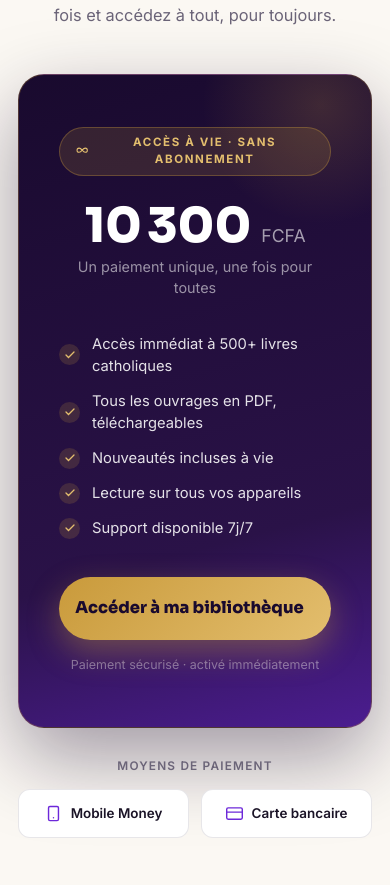
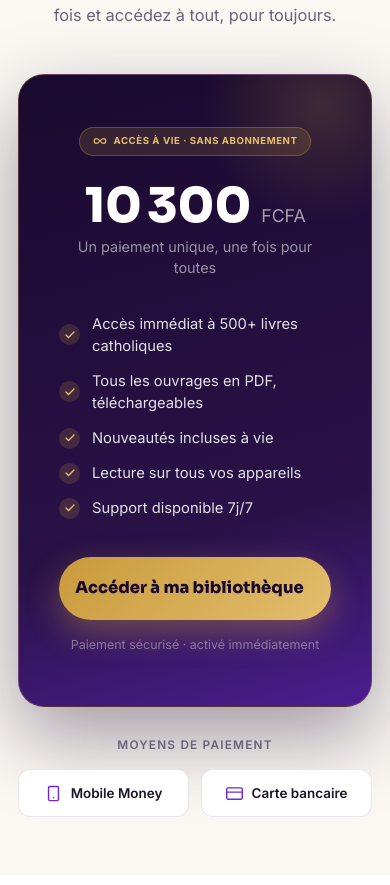
Before and after one commit to jmanelink1-cpu/catho-biblio, a Next.js app: page / in a window 390 px wide. Shown: the part 6664-7549 px from the top of the page. Built offline with nearby package versions, Linux system fonts and the light colour scheme.

Commit message:
style(pricing): keep card badge on a single line on mobile

```diff
--- a/app/page.tsx
+++ b/app/page.tsx
@@ -194,6 +194,8 @@ export default function Landing() {
           .heyebrow{ padding:5px 12px !important; gap:7px !important; }
           .heyebrow > span:last-child{ font-size:.55rem !important; letter-spacing:.04em !important; }
           .heyebrow > span:first-child{ width:12px !important; height:12px !important; }
+          .paybadge{ padding:6px 13px !important; }
+          .paybadge > span:last-child{ font-size:.6rem !important; letter-spacing:.06em !important; }
           .hero-h1{ font-size:clamp(2rem,8.5vw,2.6rem) !important; }
           .herobtn{ padding:15px 26px !important; font-size:.92rem !important; }
         }
@@ -439,8 +441,8 @@ export default function Landing() {
           <div className="rv" style={{ position: 'relative', borderRadius: 26, overflow: 'hidden', background: `linear-gradient(165deg, ${PLUM} 0%, ${PLUM2} 70%, ${VIO_DK} 130%)`, boxShadow: '0 30px 80px rgba(25,10,46,.4)', padding: '52px 40px', border: `1px solid rgba(201,154,59,.3)` }}>
             <div style={{ position: 'absolute', width: 240, height: 240, borderRadius: '50%', right: -70, top: -90, background: `radial-gradient(circle, ${GOLD}33, transparent 70%)` }} />
             <div style={{ position: 'relative' }}>
-              <div style={{ display: 'inline-flex', alignItems: 'center', gap: 7, padding: '6px 16px', borderRadius: 999, background: 'rgba(201,154,59,.16)', border: `1px solid ${GOLD}55`, marginBottom: 26 }}>
-                <span style={{ width: 14, height: 14, color: GOLD_L }}><I.Inf /></span>
+              <div className="paybadge" style={{ display: 'inline-flex', alignItems: 'center', gap: 7, padding: '6px 16px', borderRadius: 999, background: 'rgba(201,154,59,.16)', border: `1px solid ${GOLD}55`, marginBottom: 26, whiteSpace: 'nowrap', maxWidth: '100%' }}>
+                <span style={{ width: 14, height: 14, color: GOLD_L, flexShrink: 0 }}><I.Inf /></span>
                 <span style={{ fontSize: '.72rem', fontWeight: 700, letterSpacing: '.14em', textTransform: 'uppercase', color: GOLD_L }}>Accès à vie · sans abonnement</span>
               </div>
               <div style={{ marginBottom: 6 }}>
```
